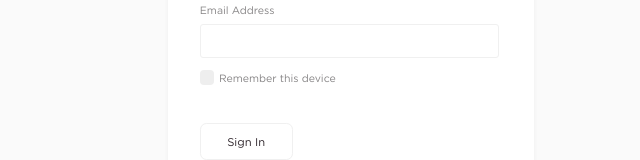
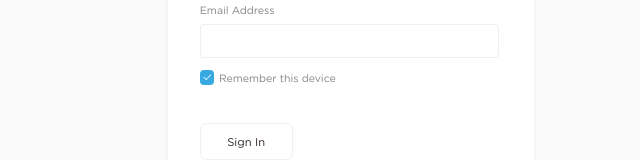
Before and after one commit to francisdatkinson/landing_page, a React (Create React App) app: page / in a window 1280 px wide. Shown: the part 389-549 px from the top of the page, without its empty margins (289-929 px from the left). Built offline with nearby package versions, Linux system fonts and the light colour scheme.

Commit message:
set up the 2 states for the checkbox, couldn't toggle

```diff
--- a/public/index.html
+++ b/public/index.html
@@ -4,10 +4,11 @@
     <meta charset="utf-8" />
     <link rel="icon" href="%PUBLIC_URL%/favicon.ico" />
     <meta name="viewport" content="width=device-width, initial-scale=1" />
-    <meta name="theme-color" content="#000000" />
+    <meta name="theme-color" content="#ffffff" />
+    <meta name="viewport" content="width=device-width, user-scalable=no">
     <meta
       name="description"
-      content="Web site created using create-react-app"
+      content="Example login page for Green"
     />
     <link rel="apple-touch-icon" href="%PUBLIC_URL%/logo192.png" />
     <!--
--- a/src/App.js
+++ b/src/App.js
@@ -1,11 +1,24 @@
 import React from 'react';
 import logo from './logo.svg';
 import './App.scss';
+
 import Button from './components/Button.js';
 import TextInput from './components/TextInput';
 import CheckboxInput from './components/CheckboxInput';
 
-function App() {
+export default class App extends React.Component {
+
+	state = {
+		rememberDevice: true
+	}
+
+	handleClick = () => { // I had trouble preventing the click event from being fired on each render, causing an infinite loop
+		// the two checkbox states do work however, if you change the prop manually
+		console.log("click");
+		this.setState({ rememberDevice: !this.state.rememberDevice });
+	}
+
+	render() {
 		return (
 			<div className="App">
 				<div className='Card'>
@@ -13,13 +26,13 @@ function App() {
 					<h1>Example login screen</h1>
 					<h2>Getting started with Green.</h2>
 					<form>
+						{/* custom form components to match the design from the image */}
 						<TextInput label='Email Address'></TextInput>
-					<CheckboxInput label='Remember this device' isChecked={false}></CheckboxInput>
+						<CheckboxInput label='Remember this device' isChecked={this.state.rememberDevice} /* onClick={this.handleClick()}*/ />
 						<Button label='Sign In'></Button>
 					</form>
 				</div>
 			</div>
 		);
 	}
-
-export default App;
+}
--- a/src/App.scss
+++ b/src/App.scss
@@ -1,3 +1,5 @@
+$accent: #2eaf5f;
+
 @font-face {
   font-family: 'HomepageBaukasten-Book'; // a royalty-free close substitute for Gotham, falling back to Arial
   src: local('HomepageBaukasten-Book'), url(./fonts/HomepageBaukasten-Book.ttf) format('truetype');
@@ -5,6 +7,7 @@
 
 body, html {
   overflow: hidden;
+  height: 100%;
 }
 
 h1, h2, h3, h4, h5, h6, p {
@@ -91,19 +94,12 @@ h1, h2, h3, h4, h5, h6, p {
     cursor: default;
     margin-top: 0.8rem;
 
-    & input {
-      position: absolute;
-      opacity: 0;
-      cursor: pointer;
-      height: 0;
-      width: 0;
-    }
-
     & p {
       padding: 0;
     }
 
     & .Checkbox {
+      user-select: normal;
       height: 0.9rem;
       width: 0.9rem;
       border-radius: 0.25rem;
@@ -114,10 +110,35 @@ h1, h2, h3, h4, h5, h6, p {
       &.checked {
         background-color: #37a9e0;
       }
+
+      &:after {
+        content: "";
+        display: none;
+      }
+
+      &.checked:after {
+        display: block;
+      }
+
+      &:after {
+        left: 9px;
+        top: 5px;
+        width: 4px;
+        height: 8px;
+        border: solid white;
+        border-width: 0 1.5px 1.5px 0;
+        -webkit-transform: rotate(45deg);
+        -ms-transform: rotate(45deg);
+        transform: translateX(0.3rem) translateY(0.1rem) rotate(45deg) scale(0.8);
+      }
     }
 
-    &:hover input ~ .Checkbox {
+    &:hover .Checkbox {
       background-color: #ccc;
+    }
+
+    &:hover .Checkbox.checked {
+      background-color: #37a9e0;
     }
   }
 }
@@ -145,8 +166,8 @@ h1, h2, h3, h4, h5, h6, p {
   }
 
   &:hover {
-    background-color: #2eaf5f;
-    border-color: #2eaf5f;
+    background-color: $accent;
+    border-color: $accent;
 
     & .Label {
       color: #fff;
@@ -155,20 +176,10 @@ h1, h2, h3, h4, h5, h6, p {
 
   &:active {
     background-color: #fff;
-    border-color: #2eaf5f;
+    border-color: $accent;
 
     & .Label {
-      color: #2eaf5f;
+      color: $accent;
     }
   }
 }
-
-
-
-.gren {
-  position: absolute;
-  transform: translateX(-2rem) translateY(-2.5rem);
-  opacity: 0.5;
-  filter: grayscale(1);
-  width: 365.39px;
-}
--- a/src/components/CheckboxInput.js
+++ b/src/components/CheckboxInput.js
@@ -1,39 +1,21 @@
 import React from 'react';
 import PropTypes from 'prop-types';
 import '../App.scss';
+
+class CheckboxInput extends React.Component {
+	render() {
+		return (
+			<div className='Input CheckboxInput' >
+				<span className={`Checkbox ${this.props.isChecked ? 'checked' : ''}`}></span>
+				<p className='Label'>{this.props.label}</p>
+			</div>
+		);
+	}
+}
 
 CheckboxInput.propTypes = {
 	label: PropTypes.string,
 	isChecked: PropTypes.bool
 }
 
-function CheckboxInput(props) {
-
-	return (
-		<div className='Input CheckboxInput'>
-			<input type='checkbox'></input>
-			<span className={`Checkbox ${props.isChecked ? 'checked' : ''}`}></span>
-			<p className='Label'>{props.label}</p>
-		</div>
-	);
-}
-
-// class CheckboxInput extends React.Component {
-// 	constructor(props) {
-// 		super(props);
-// 		this.state = {
-// 			isShow: true,
-// 		};
-// 	}
-// 	render() {
-// 		return (
-// 			<div className='Input CheckboxInput'>
-// 			<input type='checkbox'></input>
-// 			<span className='Checkmark' isChecked={props.isChecked}></span>
-// 			<p className='Label'>{props.label}</p>
-// 		</div>
-// 		);
-// 	}
-// }
-
 export default CheckboxInput;
```
Also changed, not shown: src/components/Card.js (deleted, +0 -11 lines), public/logo192.png, public/logo512.png, public/manifest.json. Lines whose indentation alone changed are shown as unchanged.
